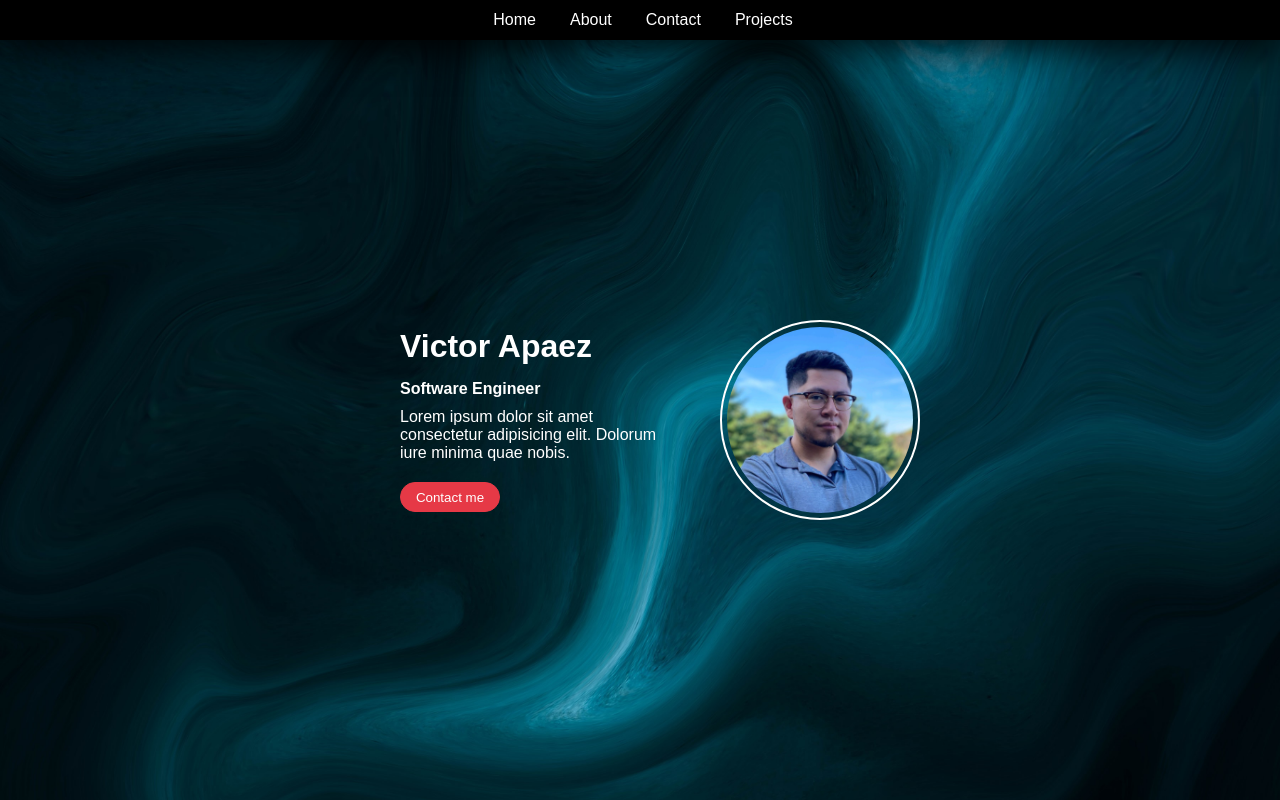
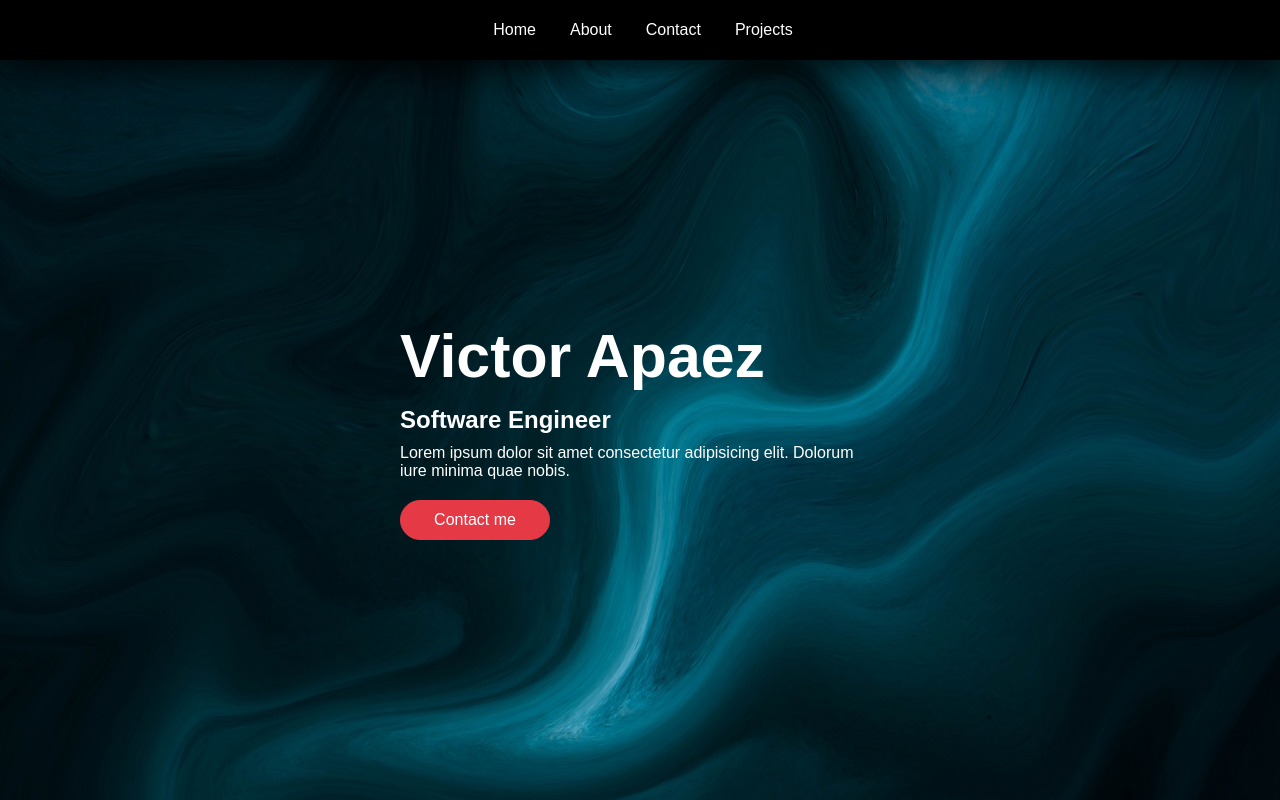
Before and after one commit to VictorApaez/VictorApaez.github.io, a plain HTML site: page index.html in a window 1280 px wide. Drawn offline with nearby package versions, Linux system fonts and the light colour scheme.

Commit message:
adjusted font size and height

```diff
--- a/index.html
+++ b/index.html
@@ -37,8 +37,7 @@
       <button class="hero__btn">Contact me</button>
 
     </div>
-    <!-- <img class="bg-img" src="/Images/bg2.jpg" alt=""> -->
-    <img class="hero__img" src="./images/profile-pic.jpg" alt="">
+    <!-- <img class="hero__img" src="/images/profile-pic.jpg" alt=""> -->
   </section>
   <!--================= ABOUT ========================-->
   <!--================= PROJECTS ========================-->
--- a/style.css
+++ b/style.css
@@ -18,7 +18,7 @@ header {
   position: fixed;
   top: 0;
   width: 100%;
-  height: 40px;
+  height: 60px;
   background-color: rgb(0, 0, 0);
   box-shadow: 0px 5px 40px 3px rgba(0, 0, 0, 1);
 }
@@ -58,24 +58,26 @@ header {
   display: flex;
   justify-content: center;
   align-items: center;
-  height: calc(100vh - 40px);
+  height: calc(100vh - 60px);
   width: 100%;
-  margin-top: 40px;
+  margin-top: 60px;
+  padding: 30px;
   background: url(./images/bg4.jpg);
   background-size: cover;
   color: white;
 }
 
 .hero__info {
-  margin: 30px;
-  max-width: 300px;
+  /* margin: 30px; */
+  max-width: 500px;
   padding: 10px;
 }
 .hero__h1 {
-  font-size: 2rem;
+  font-size: 3.8rem;
   margin-bottom: 15px;
 }
 .hero__subHeading {
+  font-size: 1.5rem;
   margin-bottom: 10px;
 }
 .hero__p {
@@ -86,8 +88,9 @@ header {
   border: 1px solid #e63946;
   background-color: #e63946;
   color: white;
-  height: 30px;
-  width: 100px;
+  font-size: 1rem;
+  height: 40px;
+  width: 150px;
 }
 .hero__btn:hover {
   cursor: pointer;
@@ -113,7 +116,7 @@ footer {
 
 /* ============MEDIA QUERIES======================= */
 
-@media (max-width: 460px) {
+@media (max-width: 640px) {
   .hero {
     flex-direction: column-reverse;
     align-items: center;
@@ -134,13 +137,14 @@ footer {
     align-items: center;
   }
   .hero__h1 {
-    font-size: 1.7rem;
+    font-size: 3rem;
   }
   .hero__p {
     text-align: center;
   }
   .material-symbols-outlined {
     opacity: 1;
+    font-size: 40px !important;
   }
   .nav {
     display: none;
```
